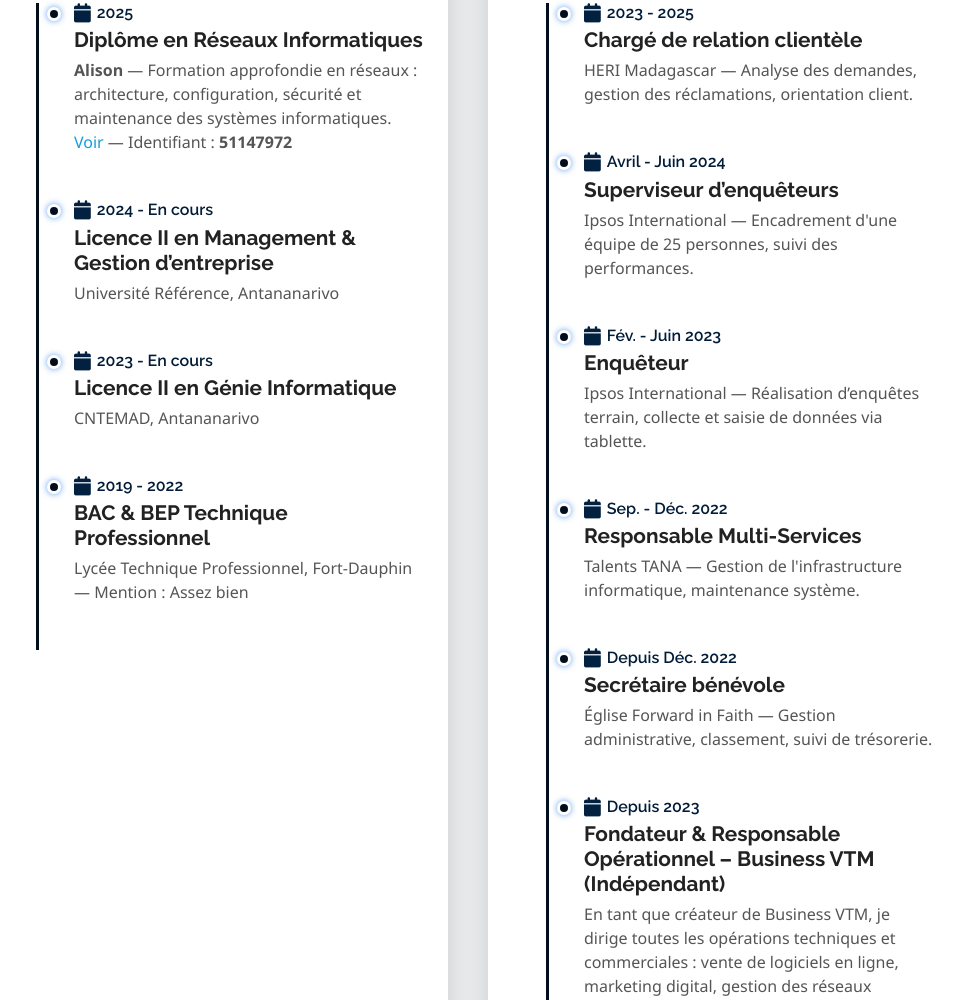
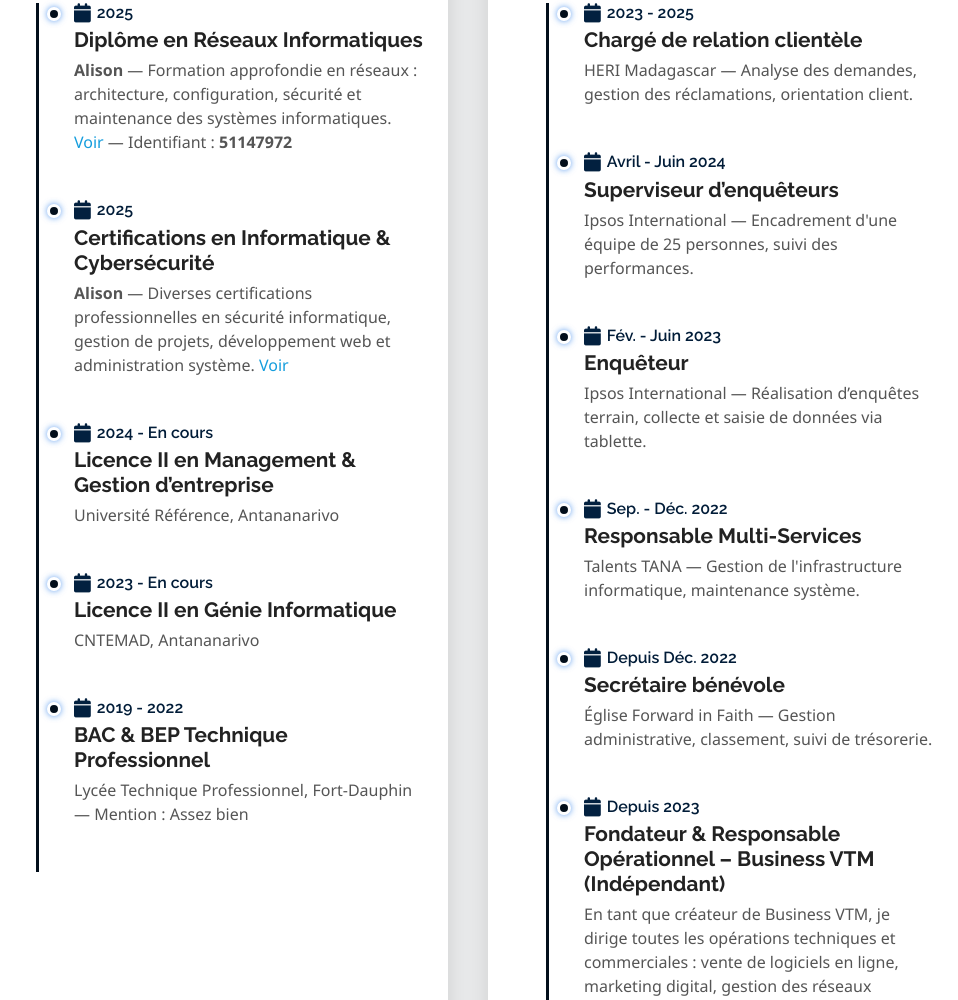
Before and after one commit to vegatalenta/gerald, a plain HTML site: page index.html in a window 1280 px wide. Shown: the part 3018-4018 px from the top of the page, without its empty margins (322-1280 px from the left). Drawn offline with Linux system fonts and the light colour scheme.

Commit message:
Update index.html

```diff
--- a/index.html
+++ b/index.html
@@ -254,7 +254,6 @@
   </div>
 </section>
 
-
 <!-- Section Éducation & Expérience -->
 <section class="education section" id="education">
   <div class="container">
@@ -264,7 +263,6 @@
       </div>
     </div>
     <div class="row">
-
 
       <!-- Formations -->
       <div class="education padd-15">
@@ -284,6 +282,16 @@
                 </p>
               </div>
 
+              <!-- Certifications Alison -->
+              <div class="timeline-item">
+                <div class="circle-dot"></div>
+                <h3 class="timeline-date"><i class="fa fa-calendar"></i> 2025</h3>
+                <h4 class="timeline-title">Certifications en Informatique & Cybersécurité</h4>
+                <p class="timeline-text">
+                  <strong>Alison</strong> — Diverses certifications professionnelles en sécurité informatique, gestion de projets, développement web et administration système.
+                  <a href="https://alison.com/" target="_blank">Voir</a>
+                </p>
+              </div>
 
               <!-- Déjà existantes -->
               <div class="timeline-item">
@@ -311,6 +319,7 @@
           </div>
         </div>
       </div>
+
       <!-- Expériences -->
       <div class="experience padd-15">
         <h3 class="title">Expériences</h3>
@@ -373,6 +382,7 @@
     </div>
   </div>
 </section>
+
 
 
 <section id="certifications" class="section certifications">
```
